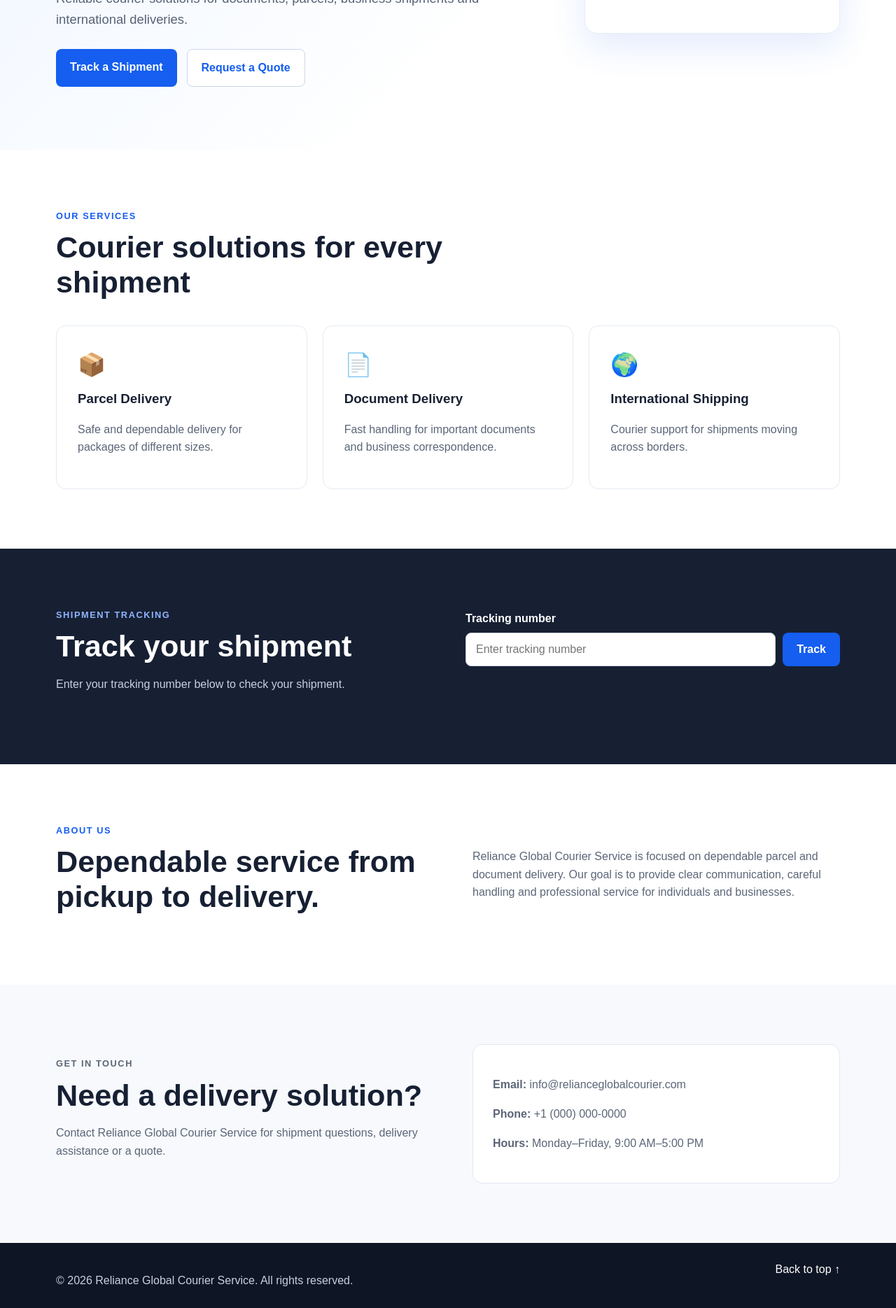
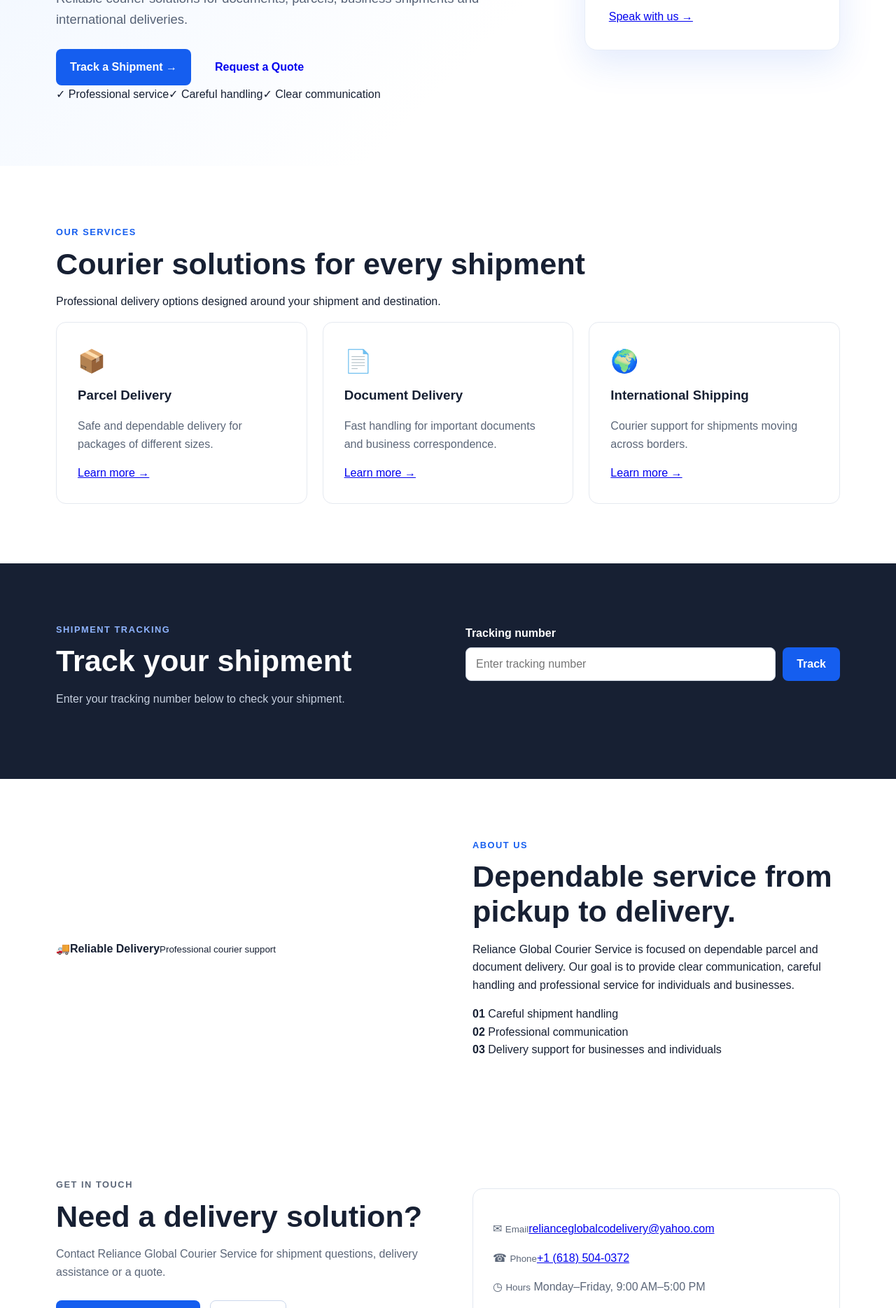
Before and after one commit to RelianceglobalcourierRGCSservice/reliance-global-courier, a plain HTML site: page index.html in a window 1280 px wide. Shown: the part 459-2328 px from the top of the page at 70% size. Drawn offline with Linux system fonts and the light colour scheme.

Commit message:
Refactor index.html for improved layout and content
Updated the description meta tag for better clarity and restructured the header and main sections for improved layout and readability.

```diff
--- a/index.html
+++ b/index.html
@@ -3,122 +3,60 @@
 <head>
   <meta charset="UTF-8">
   <meta name="viewport" content="width=device-width, initial-scale=1.0">
-  <meta name="description" content="Reliance Global Courier Service - reliable courier and delivery solutions.">
+  <meta name="description" content="Reliance Global Courier Service - dependable parcel, document and international delivery solutions.">
   <title>Reliance Global Courier Service</title>
+  <link rel="preconnect" href="https://fonts.googleapis.com">
+  <link rel="preconnect" href="https://fonts.gstatic.com" crossorigin>
+  <link href="https://fonts.googleapis.com/css2?family=Inter:wght@400;500;600;700;800&family=Manrope:wght@700;800&display=swap" rel="stylesheet">
   <link rel="stylesheet" href="style.css">
 </head>
 <body>
-  <header class="header">
-    <div class="container nav">
-      <a class="logo" href="#home">Reliance<span>Global</span></a>
-      <button class="menu-toggle" aria-label="Open menu">☰</button>
-      <nav id="nav">
-        <a href="#home">Home</a>
-        <a href="#services">Services</a>
-        <a href="#tracking">Track Shipment</a>
-        <a href="#about">About</a>
-        <a href="#contact">Contact</a>
-      </nav>
-    </div>
-  </header>
+<header class="header"><div class="container nav">
+  <a class="logo" href="#home"><span class="logo-mark">RG</span><span>Reliance <b>Global</b></span></a>
+  <button class="menu-toggle" aria-label="Open menu" aria-expanded="false">☰</button>
+  <nav id="nav"><a href="#home">Home</a><a href="#services">Services</a><a href="#tracking">Track Shipment</a><a href="#about">About</a><a href="#contact">Contact</a></nav>
+</div></header>
 
 <main>
 <section id="home" class="hero">
   <div class="container hero-content">
     <div>
       <p class="eyebrow">GLOBAL COURIER & DELIVERY</p>
-          <h1>Moving your packages with confidence.</h1>
+      <h1>Moving your packages <span>with confidence.</span></h1>
       <p class="hero-text">Reliable courier solutions for documents, parcels, business shipments and international deliveries.</p>
-          <div class="hero-buttons">
-            <a class="button primary" href="#tracking">Track a Shipment</a>
-            <a class="button secondary" href="#contact">Request a Quote</a>
+      <div class="hero-buttons"><a class="button primary" href="#tracking">Track a Shipment →</a><a class="button light" href="#contact">Request a Quote</a></div>
+      <div class="trust"><span>✓ Professional service</span><span>✓ Careful handling</span><span>✓ Clear communication</span></div>
     </div>
-        </div>
-        <div class="hero-card">
-          <div class="package-icon">✈</div>
-          <h3>Worldwide Delivery</h3>
-          <p>Professional service designed to keep your shipments moving.</p>
-        </div>
+    <div class="hero-card"><div class="plane">✈</div><p class="mini">DELIVERY MADE SIMPLE</p><h3>From pickup to destination.</h3><p>Dependable support for personal, business and international shipments.</p><a href="#contact">Speak with us →</a></div>
   </div>
 </section>
 
-    <section id="services" class="section">
-      <div class="container">
-        <div class="section-heading">
-          <p class="eyebrow">OUR SERVICES</p>
-          <h2>Courier solutions for every shipment</h2>
+<section id="services" class="section"><div class="container">
+  <div class="heading"><p class="eyebrow">OUR SERVICES</p><h2>Courier solutions for every shipment</h2><p>Professional delivery options designed around your shipment and destination.</p></div>
+  <div class="cards">
+    <article class="card"><div class="icon blue">📦</div><h3>Parcel Delivery</h3><p>Safe and dependable delivery for packages of different sizes.</p><a href="#contact">Learn more →</a></article>
+    <article class="card"><div class="icon gold">📄</div><h3>Document Delivery</h3><p>Fast handling for important documents and business correspondence.</p><a href="#contact">Learn more →</a></article>
+    <article class="card"><div class="icon green">🌍</div><h3>International Shipping</h3><p>Courier support for shipments moving across borders.</p><a href="#contact">Learn more →</a></article>
   </div>
-        <div class="cards">
-          <article class="card">
-            <div class="icon">📦</div>
-            <h3>Parcel Delivery</h3>
-            <p>Safe and dependable delivery for packages of different sizes.</p>
-          </article>
-          <article class="card">
-            <div class="icon">📄</div>
-            <h3>Document Delivery</h3>
-            <p>Fast handling for important documents and business correspondence.</p>
-          </article>
-          <article class="card">
-            <div class="icon">🌍</div>
-            <h3>International Shipping</h3>
-            <p>Courier support for shipments moving across borders.</p>
-          </article>
-        </div>
-      </div>
-    </section>
+</div></section>
 
-    <section id="tracking" class="tracking section">
-      <div class="container tracking-box">
-        <div>
-          <p class="eyebrow">SHIPMENT TRACKING</p>
-          <h2>Track your shipment</h2>
-          <p>Enter your tracking number below to check your shipment.</p>
-        </div>
-        <form id="tracking-form">
-          <label for="tracking-number">Tracking number</label>
-          <div class="tracking-row">
-            <input id="tracking-number" type="text" placeholder="Enter tracking number" required>
-            <button class="button primary" type="submit">Track</button>
-          </div>
-          <p id="tracking-result" class="result" aria-live="polite"></p>
-        </form>
-      </div>
-    </section>
+<section id="tracking" class="tracking section"><div class="container tracking-box">
+  <div><p class="eyebrow">SHIPMENT TRACKING</p><h2>Track your shipment</h2><p>Enter your tracking number below to check your shipment.</p></div>
+  <form id="tracking-form"><label for="tracking-number">Tracking number</label><div class="tracking-row"><input id="tracking-number" type="text" placeholder="Enter tracking number" required><button class="button primary" type="submit">Track</button></div><p id="tracking-result" class="result" aria-live="polite"></p></form>
+</div></section>
 
-    <section id="about" class="section">
-      <div class="container about">
-        <div>
-          <p class="eyebrow">ABOUT US</p>
-          <h2>Dependable service from pickup to delivery.</h2>
-        </div>
-        <p>Reliance Global Courier Service is focused on dependable parcel and document delivery. Our goal is to provide clear communication, careful handling and professional service for individuals and businesses.</p>
-      </div>
-    </section>
+<section id="about" class="section about-section"><div class="container about">
+  <div class="about-visual"><div class="visual-card"><span>🚚</span><strong>Reliable Delivery</strong><small>Professional courier support</small></div></div>
+  <div><p class="eyebrow">ABOUT US</p><h2>Dependable service from pickup to delivery.</h2><p>Reliance Global Courier Service is focused on dependable parcel and document delivery. Our goal is to provide clear communication, careful handling and professional service for individuals and businesses.</p>
+  <div class="points"><div><b>01</b> Careful shipment handling</div><div><b>02</b> Professional communication</div><div><b>03</b> Delivery support for businesses and individuals</div></div></div>
+</div></section>
 
-    <section id="contact" class="section contact-section">
-      <div class="container contact">
-        <div>
-          <p class="eyebrow">GET IN TOUCH</p>
-          <h2>Need a delivery solution?</h2>
-          <p>Contact Reliance Global Courier Service for shipment questions, delivery assistance or a quote.</p>
-        </div>
-        <div class="contact-card">
-          <p><strong>Email:</strong> info@relianceglobalcourier.com</p>
-          <p><strong>Phone:</strong> +1 (000) 000-0000</p>
-          <p><strong>Hours:</strong> Monday–Friday, 9:00 AM–5:00 PM</p>
-        </div>
-      </div>
-    </section>
+<section id="contact" class="section"><div class="container contact">
+  <div><p class="eyebrow">GET IN TOUCH</p><h2>Need a delivery solution?</h2><p>Contact Reliance Global Courier Service for shipment questions, delivery assistance or a quote.</p><div class="hero-buttons"><a class="button primary" href="tel:+16185040372">Call +1 (618) 504-0372</a><a class="button secondary" href="mailto:relianceglobalcodelivery@yahoo.com">Email Us</a></div></div>
+  <div class="contact-card"><p>✉ <small>Email</small><a href="mailto:relianceglobalcodelivery@yahoo.com">relianceglobalcodelivery@yahoo.com</a></p><p>☎ <small>Phone</small><a href="tel:+16185040372">+1 (618) 504-0372</a></p><p>◷ <small>Hours</small> Monday–Friday, 9:00 AM–5:00 PM</p></div>
+</div></section>
 </main>
 
-  <footer>
-    <div class="container footer">
-      <p>© <span id="year"></span> Reliance Global Courier Service. All rights reserved.</p>
-      <a href="#home">Back to top ↑</a>
-    </div>
-  </footer>
-
+<footer><div class="container footer"><p>© <span id="year"></span> Reliance Global Courier Service. All rights reserved.</p><a href="#home">Back to top ↑</a></div></footer>
 <script src="script.js"></script>
-</body>
-</html>
+</body></html>
```
Lines whose indentation alone changed are shown as unchanged.
